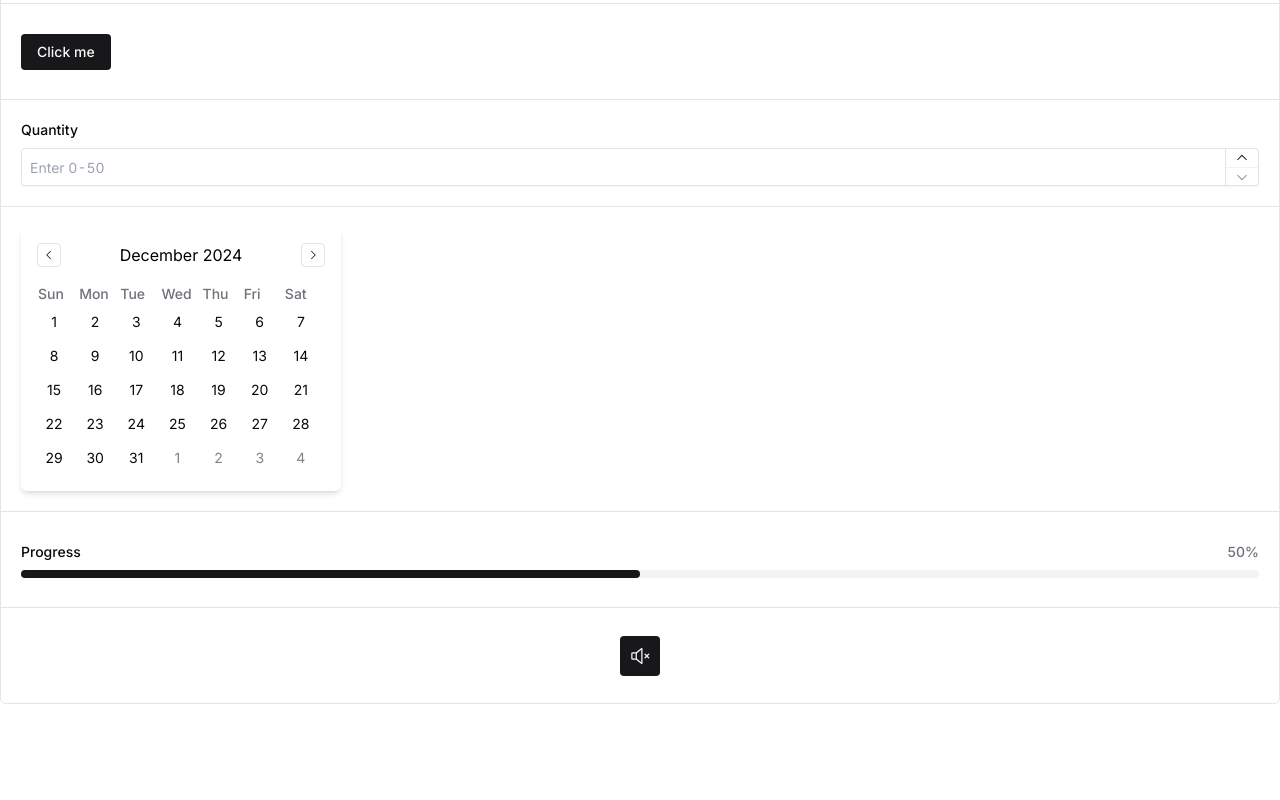
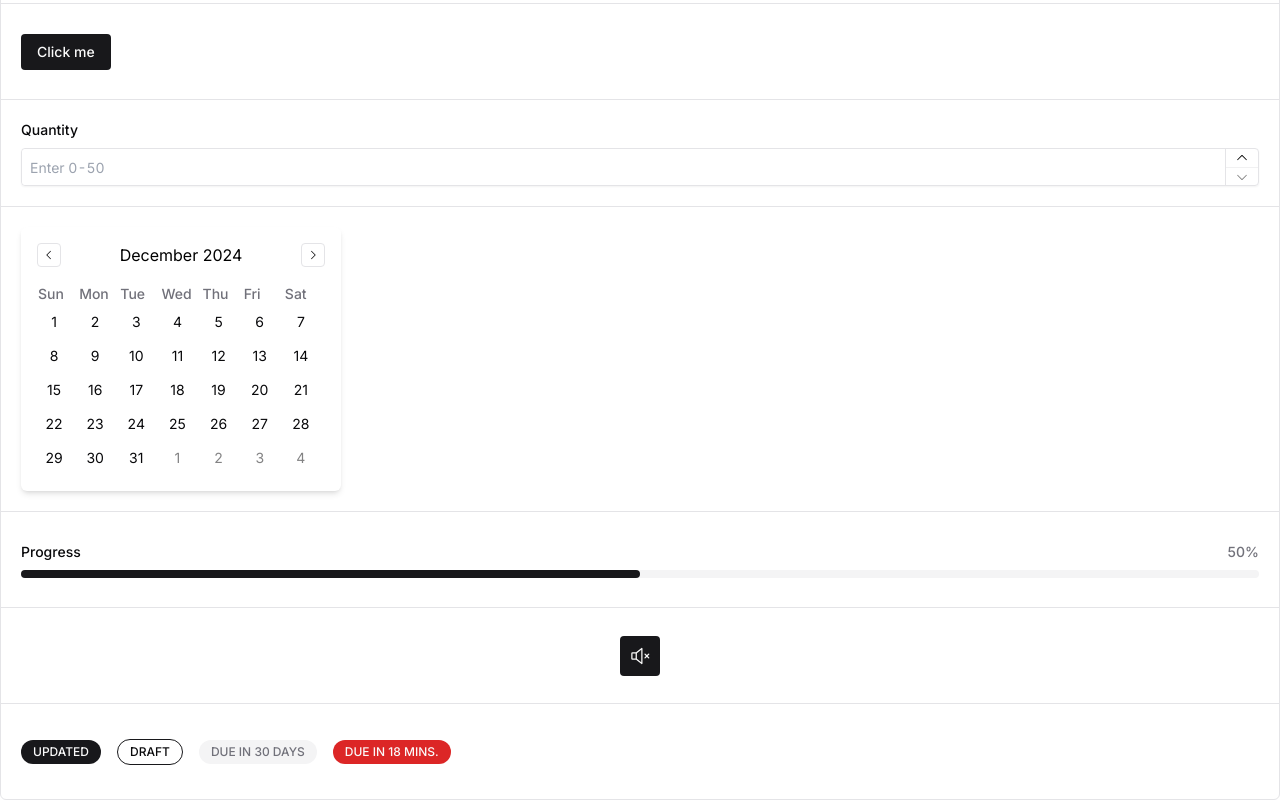
Before and after one commit to thevipinmishra/harbor-ui, a Next.js app: page / in a window 1280 px wide. Shown: the part 1907-2707 px from the top of the page. Before the commit the page ends 2611 px from the top, so only its background shows below. Built offline with nearby package versions, Linux system fonts and the light colour scheme.

Commit message:
add badge and flex, update deps

```diff
--- a/package.json
+++ b/package.json
@@ -20,13 +20,13 @@
     "react-hook-form": "^7.54.0",
     "tailwind-merge": "^2.5.5",
     "tailwind-variants": "^0.3.0",
-    "zod": "^3.23.8"
+    "zod": "^3.24.1"
   },
   "devDependencies": {
     "@hookform/devtools": "^4.3.1",
-    "@types/node": "^22.10.1",
+    "@types/node": "^22.10.2",
     "@types/react": "^19.0.1",
-    "@types/react-dom": "^19.0.1",
+    "@types/react-dom": "^19.0.2",
     "autoprefixer": "^10.4.20",
     "postcss": "^8.4.49",
     "tailwindcss": "^3.4.16",
--- a/src/app/(home)/page.tsx
+++ b/src/app/(home)/page.tsx
@@ -79,6 +79,8 @@ import {
   LinearProgressValue,
 } from "@/components/ui/LinearProgress";
 import { Toggle, ToggleContext } from "@/components/ui/Toggle";
+import { Flex } from "@/components/ui/Flex";
+import { Badge } from "@/components/ui/Badge";
 
 export default function HomePage() {
   const collection = createListCollection({ items: ["React", "Solid", "Vue"] });
@@ -249,7 +251,7 @@ export default function HomePage() {
         </div>
 
         <div>
-          <Tabs defaultValue={'react'}>
+          <Tabs defaultValue={"react"}>
             <TabsList>
               <TabsTrigger value="react">React</TabsTrigger>
               <TabsTrigger value="vue">Vue</TabsTrigger>
@@ -297,7 +299,6 @@ export default function HomePage() {
               <LinearProgressValue />
             </div>
             <LinearProgressTrack />
-
           </LinearProgress>
         </div>
 
@@ -306,10 +307,21 @@ export default function HomePage() {
             <Toggle asChild>
               <Button size="icon-lg">
                 <ToggleContext>
-                        {(context) => context.pressed ? <SpeakerHigh /> : <SpeakerX />}
+                  {(context) =>
+                    context.pressed ? <SpeakerHigh /> : <SpeakerX />
+                  }
                 </ToggleContext>
               </Button>
             </Toggle>
+          </div>
+        </div>
+
+        <div>
+           <div className="flex flexflex-wrap items-center gap-4">
+            <Badge>Updated</Badge>
+            <Badge variant="outlined">Draft</Badge>
+            <Badge variant="plain">Due in 30 days</Badge>
+            <Badge variant="destructive">Due in 18 mins.</Badge>
            </div>
         </div>
       </div>
--- /dev/null
+++ b/src/components/ui/Badge.tsx
@@ -0,0 +1,46 @@
+import { tv } from "@/lib/tv.config";
+import { VariantProps } from "tailwind-variants";
+import { HTMLArkProps, ark } from "@ark-ui/react";
+
+const badgeVariants = tv({
+  base: [
+    "inline-flex justify-center uppercase select-none text-ellipsis leading-tight text-xs font-medium rounded-full items-center whitespace-nowrap line-clamp-1 min-w-0",
+  ],
+  variants: {
+    variant: {
+      filled: ["bg-primary text-primary-foreground"],
+      outlined: ["border bg-background border-primary text-foreground"],
+      plain: ["bg-muted text-muted-foreground"],
+      destructive: ["bg-destructive text-destructive-foreground"],
+    },
+    size: {
+      sm: ["px-2 py-0.5"],
+      md: ["px-3 py-1"],
+      lg: ["px-4 py-1.5"],
+    },
+  },
+  defaultVariants: {
+    variant: "filled",
+    size: "md",
+  },
+});
+
+interface BadgeProps
+  extends HTMLArkProps<"span">,
+    VariantProps<typeof badgeVariants> {}
+
+const Badge = (props: BadgeProps) => {
+  const { className, variant, size, ...rest } = props;
+  return (
+    <ark.span
+      className={badgeVariants({
+        className,
+        variant,
+        size,
+      })}
+      {...rest}
+    />
+  );
+};
+
+export { Badge };
--- /dev/null
+++ b/src/components/ui/Flex.tsx
@@ -0,0 +1,53 @@
+import * as React from "react";
+import { ark, HTMLArkProps } from "@ark-ui/react";
+import { tv } from "@/lib/tv.config";
+
+const flexVariants = tv({
+  base: ["flex"],
+  variants: {
+    direction: {
+      row: "flex-row",
+      col: "flex-col",
+      "row-reverse": "flex-row-reverse",
+      "col-reverse": "flex-col-reverse",
+    },
+    wrap: {
+      wrap: "flex-wrap",
+      nowrap: "flex-nowrap",
+    },
+    justify: {
+      start: "justify-start",
+      end: "justify-end",
+      center: "justify-center",
+      between: "justify-between",
+      around: "justify-around",
+      evenly: "justify-evenly",
+    },
+    align: {
+      start: "items-start",
+      end: "items-end",
+      center: "items-center",
+      baseline: "items-baseline",
+      stretch: "items-stretch",
+    },
+    inline: {
+      true: "inline-flex",
+    },
+  },
+  defaultVariants: {
+    inline: false,
+  },
+});
+
+const Flex = ({ className, ...props }: HTMLArkProps<"div">) => {
+  return (
+    <ark.div
+      className={flexVariants({
+        className,
+      })}
+      {...props}
+    />
+  );
+};
+
+export {Flex}
```
Also changed, not shown: 1 other file (tests, documents, lock files or other folders). Lines whose indentation alone changed are shown as unchanged.
